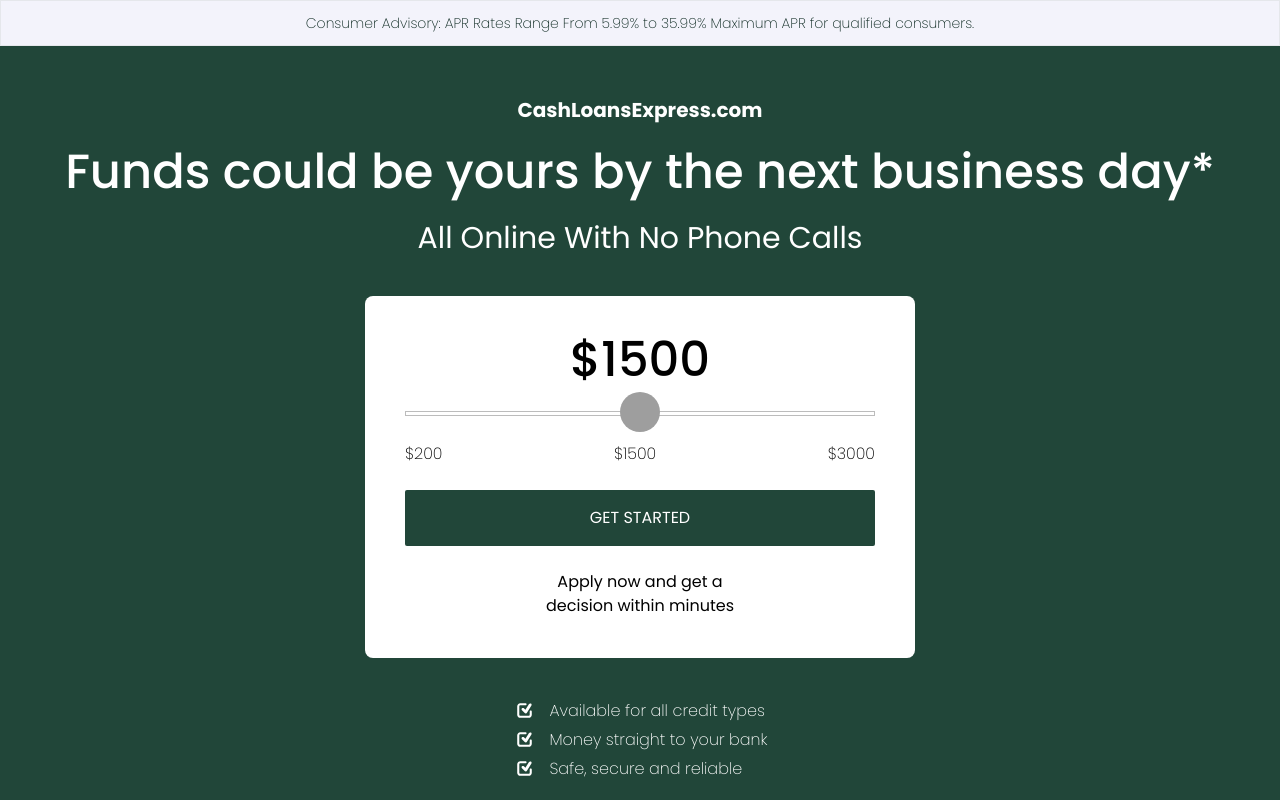
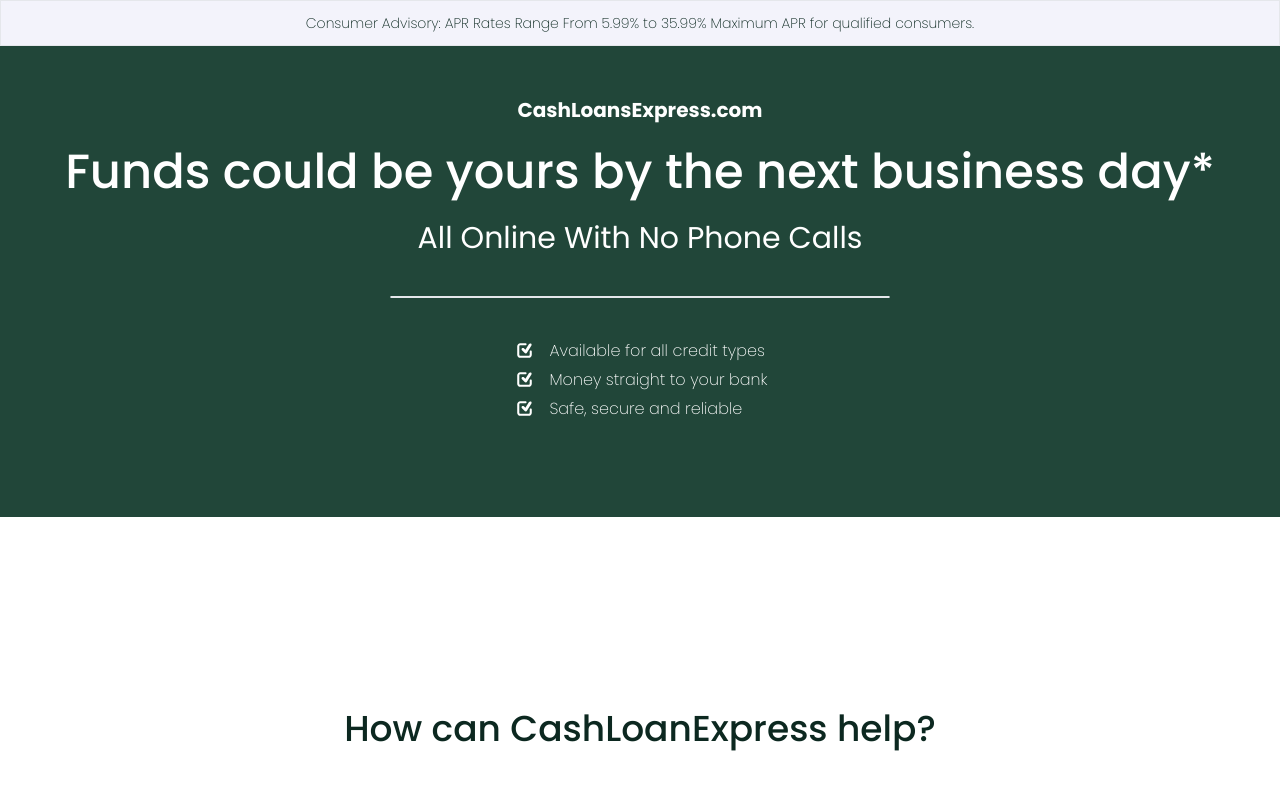
Before and after one commit to jarangit/artfusion-cash-loan-express, a Next.js app: page / in a window 1280 px wide. Shown: the top 800 px of the page. Built offline with nearby package versions, Linux system fonts and the light colour scheme.

Commit message:
feat: change form

```diff
--- a/app/components/form-banner.tsx
+++ b/app/components/form-banner.tsx
@@ -30,35 +30,36 @@
   }, []);
 
   return (
-    <div className="bg-white rounded-lg  w-[350px] md:w-[550px] mx-auto p-10 text-black">
-      <Column gap={6}>
-        <p className=" text-black font-medium text-5xl">${value}</p>
-        <input
-          type="range"
-          min="0"
-          max="3000"
-          value={value}
-          onChange={handleChange}
-          className="rangeInput"
-          id="input-range"
-        />
+    //     <div className="bg-white rounded-lg  w-[350px] md:w-[550px] mx-auto p-10 text-black">
+    //       <Column gap={6}>
+    //         <p className=" text-black font-medium text-5xl">${value}</p>
+    //         <input
+    //           type="range"
+    //           min="0"
+    //           max="3000"
+    //           value={value}
+    //           onChange={handleChange}
+    //           className="rangeInput"
+    //           id="input-range"
+    //         />
 
-        <Row className="justify-between">
-          {priceList.map((item, key) => (
-            <div key={key}>${item}</div>
-          ))}
-        </Row>
+    //         <Row className="justify-between">
+    //           {priceList.map((item, key) => (
+    //             <div key={key}>${item}</div>
+    //           ))}
+    //         </Row>
 
-        <div>
-          <ButtonGetStart />
-        </div>
+    //         <div>
+    //           <ButtonGetStart />
+    //         </div>
 
-        <Column className="text-md font-normal max-w-[200px] mx-auto">
-          <div>{`Apply now and get a
-decision within minutes`}</div>
-        </Column>
-      </Column>
-    </div>
+    //         <Column className="text-md font-normal max-w-[200px] mx-auto">
+    //           <div>{`Apply now and get a
+    // decision within minutes`}</div>
+    //         </Column>
+    //       </Column>
+    //     </div>
+    <div className="border rounded-3xl overflow-hidden !max-w-[500px] mx-auto" id="_lg_form_"></div>
   );
 };
 
--- a/next.config.mjs
+++ b/next.config.mjs
@@ -1,4 +1,6 @@
 /** @type {import('next').NextConfig} */
-const nextConfig = {};
+const nextConfig = {
+  // output: 'export',
+};
 
 export default nextConfig;
```
Also changed, not shown: package.json (line endings or trailing spaces).
